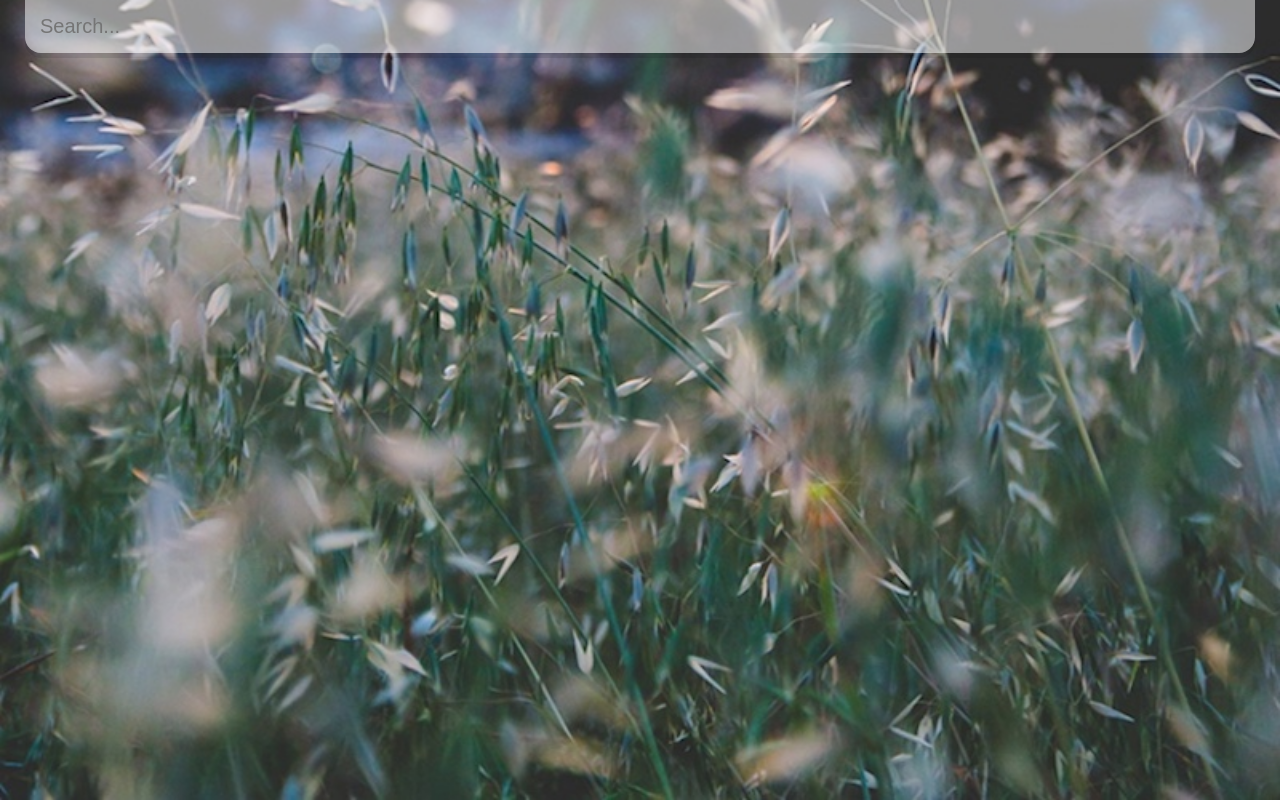
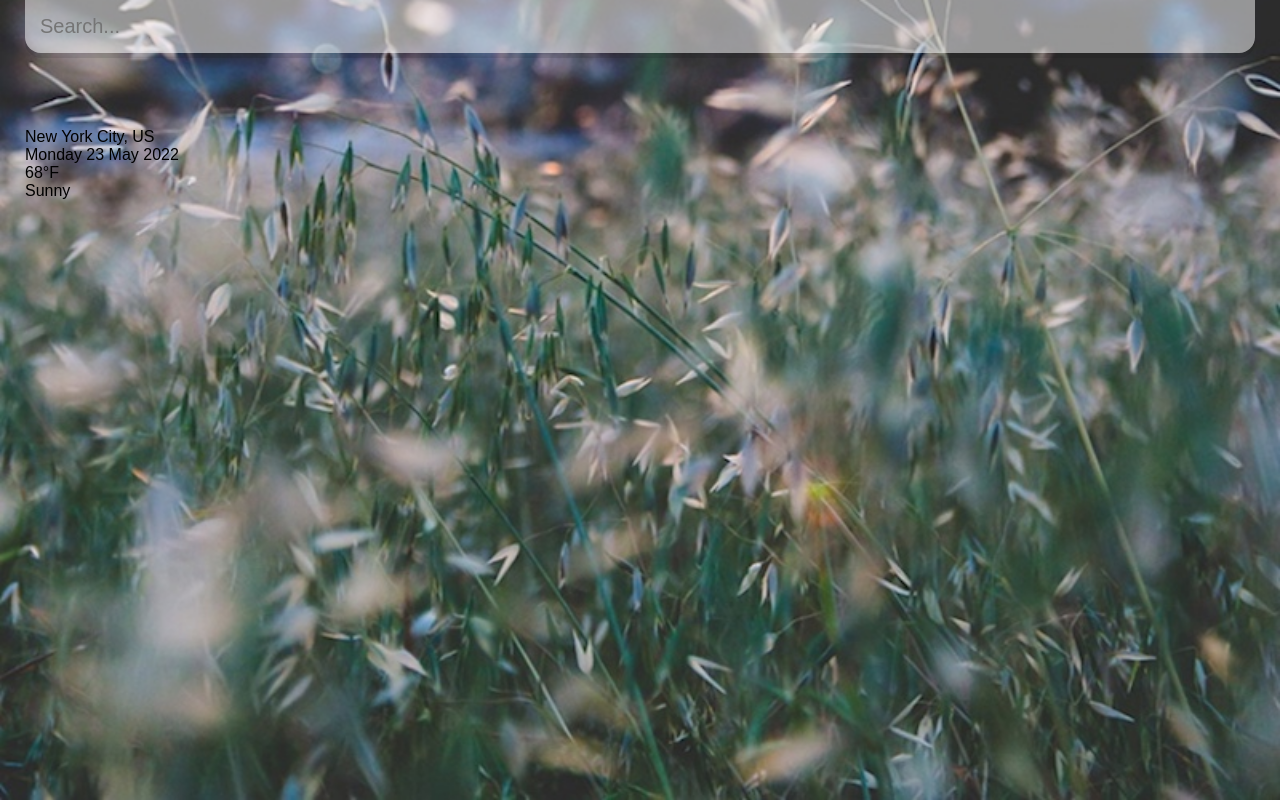
Before and after one commit to Jontzavala/react-weather-app, a React (Create React App) app: page / in a window 1280 px wide. Built offline with nearby package versions, Linux system fonts and the light colour scheme.

Commit message:
date function and boxes

```diff
--- a/src/App.js
+++ b/src/App.js
@@ -5,11 +5,35 @@
 }
 
 function App() {
+
+  const dateBuilder = (d) => {
+    let months = ["January", "February", "March", "April", "May", "June", "July", "August", "September", "October", "November", "December"];
+    let days = ["Sunday", "Monday", "Tuesday", "Wednesday", "Thursday", "Friday", "Saturday"];
+
+    let day = days[d.getDay()];
+    let date = d.getDate();
+    let month = months[d.getMonth()];
+    let year = d.getFullYear();
+
+    return `${day} ${date} ${month} ${year}`
+  }
+
+
   return (
     <div className="App">
       <main>
         <div className="search-box">
           <input type="text" className="search-bar" placeholder="Search..."/>
+        </div>
+        <div className="location-box">
+          <div className="location">New York City, US</div>
+          <div className="date">{dateBuilder(new Date())}</div>
+        </div>
+        <div className="weather-box">
+          <div className="temp">
+            68°F
+          </div>
+          <div className="weather">Sunny</div>
         </div>
       </main>
     </div>
--- a/src/index.css
+++ b/src/index.css
@@ -46,3 +46,7 @@
   font-size: 20px;
   transition: 0.4 ease;
 }
+
+.search-box .search-bar:focus {
+  background-color: rgba(255, 255, 255, 0.75);
+}
```
